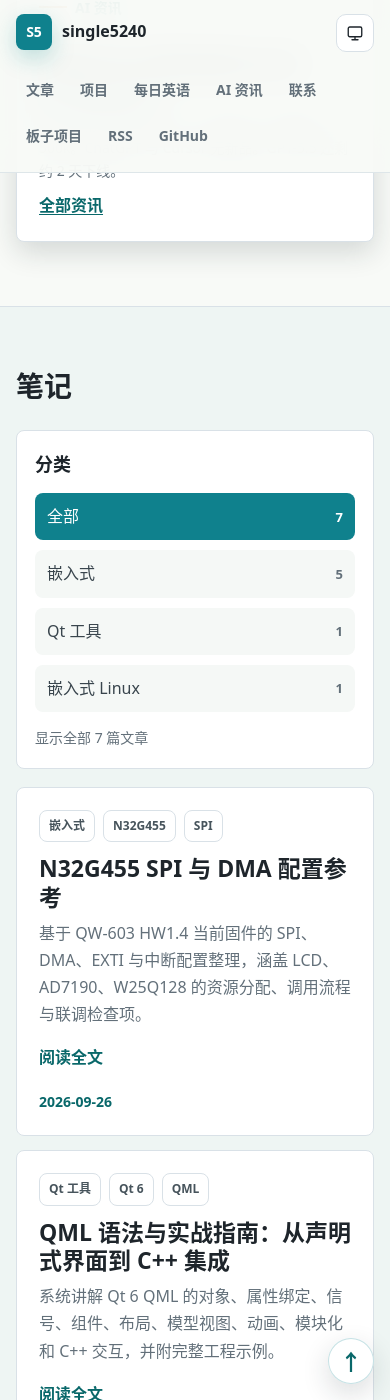
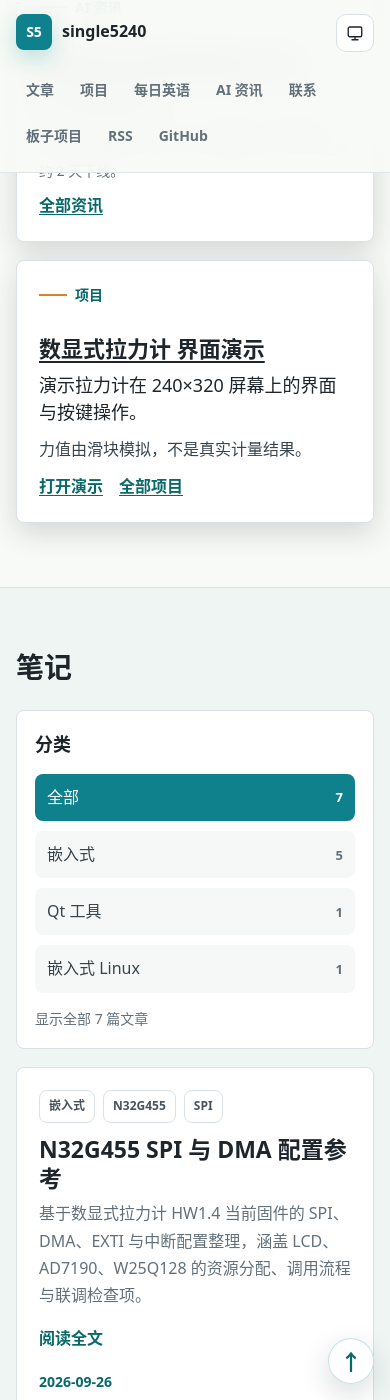
Before and after one commit to single5240/single5240.github.io, a Jekyll site: the page built from index.html, in a window 390 px wide and 1400 px high, scrolled down 1973 px. Built offline with Jekyll 4.4.1, drawn with Linux system fonts in a browser that asks for light colours.

Commit message:
将拉力计演示的公开名称改为数显式拉力计，并在首页加入预览卡片。 (#16)
去掉页面、项目列表和说明里的型号代码，演示地址仍是 /projects/n32g455-tensile/。

Co-authored-by: Cursor Agent <cursoragent@cursor.com>
Co-authored-by: Vincent <single5240@users.noreply.github.com>

```diff
--- a/_articles/n32g455-spi-dma-guide.md
+++ b/_articles/n32g455-spi-dma-guide.md
@@ -1,7 +1,7 @@
 ---
 layout: article
 title: N32G455 SPI 与 DMA 配置参考
-description: 基于 QW-603 HW1.4 当前固件的 SPI、DMA、EXTI 与中断配置整理，涵盖 LCD、AD7190、W25Q128 的资源分配、调用流程与联调检查项。
+description: 基于数显式拉力计 HW1.4 当前固件的 SPI、DMA、EXTI 与中断配置整理，涵盖 LCD、AD7190、W25Q128 的资源分配、调用流程与联调检查项。
 date: 2026-09-26
 category: 嵌入式
 tags:
@@ -12,7 +12,7 @@ tags:
   - ST7789
 ---
 
-> 本文记录 QW-603 HW1.4 当前固件中的实际源码配置，用于配置核对、接口调用、联调和后续扩展。它不是板级验证结论：引脚连接以《引脚与外设接口说明.md》为准；LCD 控制器、SPI 时序上限和 AD7190 最终采样参数仍需结合器件资料与实测确认。
+> 本文记录数显式拉力计 HW1.4 当前固件中的实际源码配置，用于配置核对、接口调用、联调和后续扩展。它不是板级验证结论：引脚连接以《引脚与外设接口说明.md》为准；LCD 控制器、SPI 时序上限和 AD7190 最终采样参数仍需结合器件资料与实测确认。
 
 ## 资源概览
 
--- a/index.html
+++ b/index.html
@@ -275,7 +275,7 @@ title: single5240 | 笔记分享
 
     .daily-grid {
       display: grid;
-      grid-template-columns: minmax(0, 1.45fr) minmax(280px, 0.85fr);
+      grid-template-columns: minmax(0, 1.15fr) minmax(240px, 0.85fr) minmax(240px, 0.85fr);
       gap: 18px;
       align-items: stretch;
     }
@@ -365,6 +365,18 @@ title: single5240 | 笔记分享
       font-weight: 800;
       text-decoration: underline;
       text-underline-offset: 0.16em;
+    }
+
+    .project-links {
+      display: flex;
+      flex-wrap: wrap;
+      gap: 8px 16px;
+      margin-top: auto;
+      margin-bottom: 0;
+    }
+
+    .project-links .reading-more {
+      margin-top: 0;
     }
 
     .section {
@@ -587,6 +599,16 @@ title: single5240 | 笔记分享
       text-align: center;
     }
 
+    @media (max-width: 980px) {
+      .daily-grid {
+        grid-template-columns: minmax(0, 1.45fr) minmax(240px, 0.85fr);
+      }
+
+      .project-preview {
+        grid-column: 1 / -1;
+      }
+    }
+
     @media (max-width: 860px) {
       .nav {
         align-items: flex-start;
@@ -713,8 +735,7 @@ title: single5240 | 笔记分享
         {% assign latest_week = site.data.ai_news.weeks.first %}
       {% endif %}
     {% endif %}
-    {% if latest_entry or latest_week %}
-    <section class="section" id="daily-reading" aria-label="每日英语与 AI 资讯">
+    <section class="section" id="daily-reading" aria-label="每日英语、AI 资讯与项目">
       <div class="section-inner daily-grid">
         {% if latest_entry %}
         <a class="reading-card" href="{{ latest_english.url | relative_url }}" aria-label="每日英语 {{ latest_english.day }}，阅读全文">
@@ -741,9 +762,18 @@ title: single5240 | 笔记分享
           <a class="reading-more" href="{{ '/ai-news/index.html' | relative_url }}">全部资讯</a>
         </article>
         {% endif %}
+        <article class="reading-card project-preview">
+          <p class="eyebrow">项目</p>
+          <h2><a href="{{ '/projects/n32g455-tensile/' | relative_url }}">数显式拉力计 界面演示</a></h2>
+          <p class="reading-sentence">演示拉力计在 240×320 屏幕上的界面与按键操作。</p>
+          <p class="reading-translation">力值由滑块模拟，不是真实计量结果。</p>
+          <p class="project-links">
+            <a class="reading-more" href="{{ '/projects/n32g455-tensile/' | relative_url }}">打开演示</a>
+            <a class="reading-more" href="{{ '/projects/index.html' | relative_url }}">全部项目</a>
+          </p>
+        </article>
       </div>
     </section>
-    {% endif %}
 
     <section class="section alt" id="articles" aria-labelledby="articles-title">
       <div class="section-inner">
--- a/projects/index.html
+++ b/projects/index.html
@@ -8,7 +8,7 @@ permalink: /projects/index.html
 <p class="lede">可在浏览器里直接打开的界面演示。</p>
 <ul class="day-list">
   <li>
-    <a href="{{ '/projects/n32g455-tensile/' | relative_url }}">QW-603 数显式拉力计 界面演示</a>
-    <p>纯静态网页，演示 QW-603 拉力计在 240×320 屏幕上的界面与按键操作；力值由滑块模拟，不是真实计量结果。</p>
+    <a href="{{ '/projects/n32g455-tensile/' | relative_url }}">数显式拉力计 界面演示</a>
+    <p>纯静态网页，演示拉力计在 240×320 屏幕上的界面与按键操作；力值由滑块模拟，不是真实计量结果。</p>
   </li>
 </ul>
```
Also changed, not shown: projects/n32g455-tensile/README.md (+2 -2 lines), projects/n32g455-tensile/index.html (+7 -7 lines).
